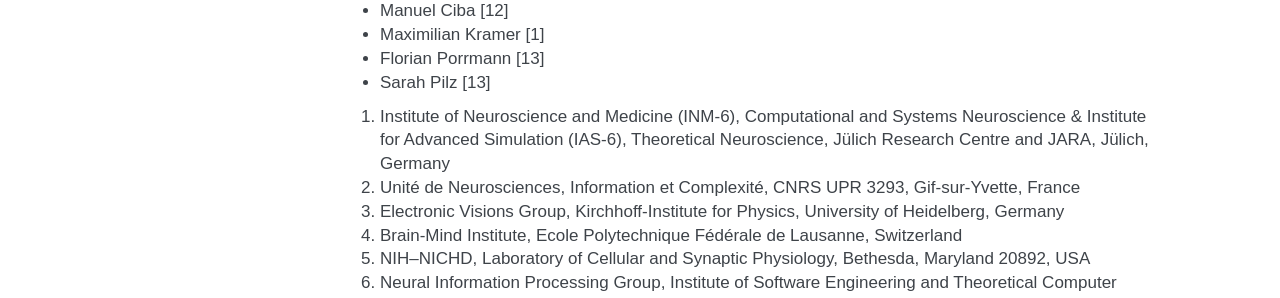
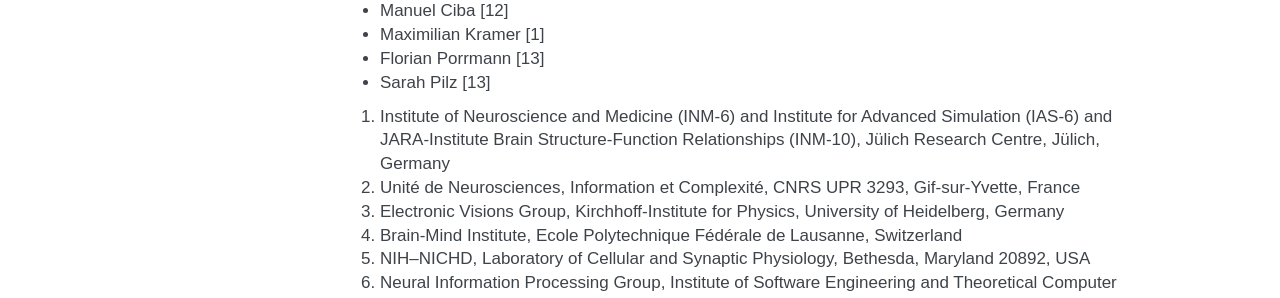
Before and after one commit to NeuralEnsemble/elephant, a Sphinx documentation site: the page built from doc/authors.rst, in a window 1280 px wide. Shown: the part 1111-1409 px from the top of the page. Built offline with Sphinx 7.4.7, drawn with Linux system fonts in a browser that asks for light colours; formulas are drawn with MathJax 3; pages that are not in the unit, such as notebooks, are missing from menus.

Commit message:
corrected INM affiliation in authors.rst and for all entries in .zenodo.json

```diff
--- a/doc/authors.rst
+++ b/doc/authors.rst
@@ -50,7 +50,7 @@ contribution, and may not be the current affiliation of a contributor.
 * Florian Porrmann [13]
 * Sarah Pilz [13]
 
-1. Institute of Neuroscience and Medicine (INM-6), Computational and Systems Neuroscience & Institute for Advanced Simulation (IAS-6), Theoretical Neuroscience, Jülich Research Centre and JARA, Jülich, Germany
+1. Institute of Neuroscience and Medicine (INM-6) and Institute for Advanced Simulation (IAS-6) and JARA-Institute Brain Structure-Function Relationships (INM-10), Jülich Research Centre, Jülich, Germany
 2. Unité de Neurosciences, Information et Complexité, CNRS UPR 3293, Gif-sur-Yvette, France
 3. Electronic Visions Group, Kirchhoff-Institute for Physics, University of Heidelberg, Germany
 4. Brain-Mind Institute, Ecole Polytechnique Fédérale de Lausanne, Switzerland
```
Also changed, not shown: .zenodo.json.
